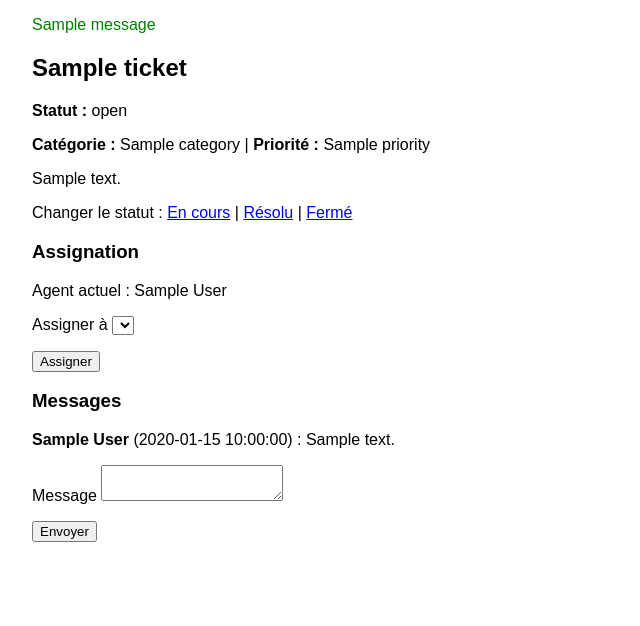
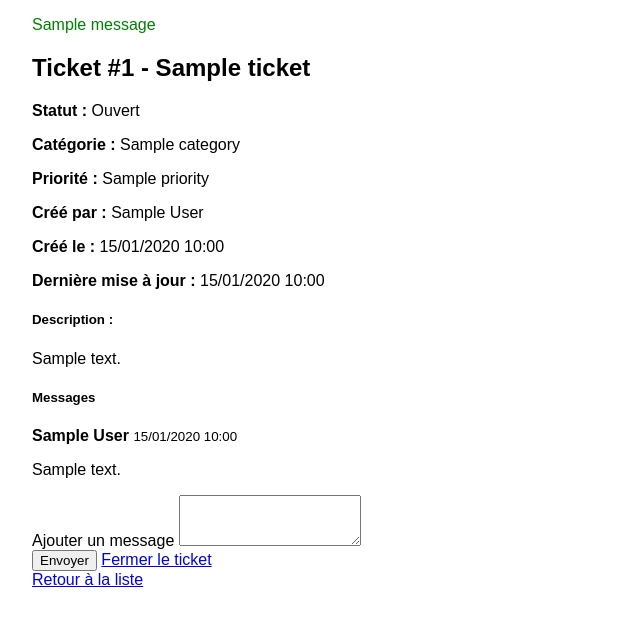
Before and after one commit to rababemsyah-icon/Helpdesk_project, a Flask app: page /tickets/1 in a window 1280 px wide. Shown: the part 108-734 px from the top of the page, without its empty margins (0-640 px from the left). Run offline with Flask 3, Linux system fonts and the light colour scheme; a user stored in the database is signed in; tables that the repository leaves empty hold one stand-in row (values such as "Sample post"); one stand-in notice (Sample message) is shown; lists and menus that the app fills with data are empty.

Commit message:
Projet Helpdesk terminé et fonctionnel

```diff
--- a/app/templates/tickets/detail.html
+++ b/app/templates/tickets/detail.html
@@ -1,39 +1,69 @@
 {% extends "base.html" %}
-{% block title %}{{ ticket.title }}{% endblock %}
+{% block title %}Détail du ticket #{{ ticket.id }}{% endblock %}
 
 {% block content %}
-<h2>{{ ticket.title }}</h2>
-<p><strong>Statut :</strong> {{ ticket.status }}</p>
-<p><strong>Catégorie :</strong> {{ ticket.category.name }} | <strong>Priorité :</strong> {{ ticket.priority.name }}</p>
-<p>{{ ticket.description }}</p>
+<h2>Ticket #{{ ticket.id }} - {{ ticket.title }}</h2>
 
-{% if current_user.role in ['agent', 'admin'] %}
-<p>
-    Changer le statut :
-    <a href="{{ url_for('tickets.change_status', ticket_id=ticket.id, new_status='in_progress') }}">En cours</a> |
-    <a href="{{ url_for('tickets.change_status', ticket_id=ticket.id, new_status='resolved') }}">Résolu</a> |
-    <a href="{{ url_for('tickets.change_status', ticket_id=ticket.id, new_status='closed') }}">Fermé</a>
-</p>
-{% endif %}
+<div class="card mb-4">
+    <div class="card-body">
+        <div class="row">
+            <div class="col-md-6">
+                <p><strong>Statut :</strong>
+                    {% if ticket.status == 'open' %}
+                    <span class="badge bg-success">Ouvert</span>
+                    {% else %}
+                    <span class="badge bg-secondary">Fermé</span>
+                    {% endif %}
+                </p>
+                <p><strong>Catégorie :</strong> {{ ticket.category.name if ticket.category else 'Non définie' }}</p>
+                <p><strong>Priorité :</strong> {{ ticket.priority.name if ticket.priority else 'Non définie' }}</p>
+            </div>
+            <div class="col-md-6">
+                <p><strong>Créé par :</strong> {{ ticket.requester.full_name }}</p>
+                <p><strong>Créé le :</strong> {{ ticket.created_at.strftime('%d/%m/%Y %H:%M') }}</p>
+                <p><strong>Dernière mise à jour :</strong> {{ ticket.updated_at.strftime('%d/%m/%Y %H:%M') }}</p>
+            </div>
+        </div>
+        <div class="mt-3">
+            <h5>Description :</h5>
+            <p>{{ ticket.description }}</p>
+        </div>
+    </div>
+</div>
 
-{% if current_user.role in ['agent', 'admin'] %}
-<h3>Assignation</h3>
-<p>Agent actuel : {{ ticket.agent.full_name if ticket.agent else "Non assigné" }}</p>
-<form method="POST">
-    {{ assign_form.hidden_tag() }}
-    <p>{{ assign_form.agent_id.label }} {{ assign_form.agent_id() }}</p>
-    <p>{{ assign_form.submit() }}</p>
-</form>
-{% endif %}
+<div class="card mb-4">
+    <div class="card-header">
+        <h5 class="mb-0">Messages</h5>
+    </div>
+    <div class="card-body">
+        {% if messages %}
+            {% for message in messages %}
+            <div class="border-bottom mb-3 pb-3">
+                <div class="d-flex justify-content-between">
+                    <strong>{{ message.author.full_name }}</strong>
+                    <small class="text-muted">{{ message.created_at.strftime('%d/%m/%Y %H:%M') }}</small>
+                </div>
+                <p class="mt-2">{{ message.content }}</p>
+            </div>
+            {% endfor %}
+        {% else %}
+            <p class="text-muted">Aucun message pour ce ticket.</p>
+        {% endif %}
 
-<h3>Messages</h3>
-{% for message in ticket.messages %}
-<p><strong>{{ message.author.full_name }}</strong> ({{ message.created_at }}) : {{ message.content }}</p>
-{% endfor %}
+        {% if ticket.status == 'open' %}
+        <form method="POST" action="{{ url_for('tickets.add_message', ticket_id=ticket.id) }}" class="mt-3">
+            <div class="mb-3">
+                <label for="content" class="form-label">Ajouter un message</label>
+                <textarea id="content" name="content" class="form-control" rows="3" required></textarea>
+            </div>
+            <button type="submit" class="btn btn-primary">Envoyer</button>
+            <a href="{{ url_for('tickets.close_ticket', ticket_id=ticket.id) }}" class="btn btn-danger" onclick="return confirm('Fermer ce ticket ?')">Fermer le ticket</a>
+        </form>
+        {% else %}
+        <div class="alert alert-info">Ce ticket est fermé.</div>
+        {% endif %}
+    </div>
+</div>
 
-<form method="POST">
-    {{ form.hidden_tag() }}
-    <p>{{ form.content.label }} {{ form.content() }}</p>
-    <p>{{ form.submit() }}</p>
-</form>
+<a href="{{ url_for('tickets.list_tickets') }}" class="btn btn-secondary">Retour à la liste</a>
 {% endblock %}
--- a/app/tickets/routes.py
+++ b/app/tickets/routes.py
@@ -1,9 +1,8 @@
-from flask import Blueprint, render_template, redirect, url_for, flash, abort
+from flask import Blueprint, render_template, redirect, url_for, flash, request
 from flask_login import login_required, current_user
 
 from app.extensions import db
-from app.models import Ticket, Category, Priority, TicketMessage, User
-from app.tickets.forms import TicketForm, TicketMessageForm, AssignForm
+from app.models import Category, Priority, Ticket, TicketMessage
 
 tickets_bp = Blueprint('tickets', __name__, url_prefix='/tickets')
 
@@ -12,86 +11,110 @@
 @login_required
 def list_tickets():
     if current_user.role == 'admin':
-        tickets = Ticket.query.all()
-    elif current_user.role == 'agent':
-        tickets = Ticket.query.filter_by(agent_id=current_user.id).all()
+        tickets = Ticket.query.order_by(Ticket.created_at.desc()).all()
     else:
-        tickets = Ticket.query.filter_by(requester_id=current_user.id).all()
-
+        tickets = Ticket.query.filter_by(requester_id=current_user.id).order_by(Ticket.created_at.desc()).all()
     return render_template('tickets/list.html', tickets=tickets)
 
 
 @tickets_bp.route('/new', methods=['GET', 'POST'])
 @login_required
-def create_ticket():
-    form = TicketForm()
-    form.category_id.choices = [(c.id, c.name) for c in Category.query.all()]
-    form.priority_id.choices = [(p.id, p.name) for p in Priority.query.all()]
+def new_ticket():
+    if request.method == 'POST':
+        title = request.form.get('title')
+        description = request.form.get('description')
+        category_id = request.form.get('category_id')
+        priority_id = request.form.get('priority_id')
 
-    if form.validate_on_submit():
+        if not title or not description:
+            flash('Le titre et la description sont obligatoires.', 'danger')
+            return redirect(url_for('tickets.new_ticket'))
+
         ticket = Ticket(
-            title=form.title.data,
-            description=form.description.data,
-            category_id=form.category_id.data,
-            priority_id=form.priority_id.data,
+            title=title,
+            description=description,
+            category_id=int(category_id) if category_id else None,
+            priority_id=int(priority_id) if priority_id else None,
             requester_id=current_user.id,
             status='open'
         )
         db.session.add(ticket)
         db.session.commit()
-        flash('Ticket créé avec succès.', 'success')
+        flash('Ticket créé avec succès !', 'success')
         return redirect(url_for('tickets.list_tickets'))
 
-    return render_template('tickets/create.html', form=form)
+    # Catégories et priorités en dur (pour éviter les problèmes MySQL)
+    categories = [
+        {'id': 1, 'name': 'Informatique'},
+        {'id': 2, 'name': 'Réseau'},
+        {'id': 3, 'name': 'Email'},
+        {'id': 4, 'name': 'Téléphonie'},
+        {'id': 5, 'name': 'Imprimante'},
+        {'id': 6, 'name': 'Autre'}
+    ]
+    priorities = [
+        {'id': 1, 'name': 'Basse'},
+        {'id': 2, 'name': 'Moyenne'},
+        {'id': 3, 'name': 'Haute'},
+        {'id': 4, 'name': 'Critique'}
+    ]
+
+    return render_template('tickets/create.html', categories=categories, priorities=priorities)
 
 
-@tickets_bp.route('/<int:ticket_id>', methods=['GET', 'POST'])
+@tickets_bp.route('/<int:ticket_id>')
 @login_required
-def ticket_detail(ticket_id):
+def view_ticket(ticket_id):
     ticket = Ticket.query.get_or_404(ticket_id)
 
-    if current_user.role == 'requester' and ticket.requester_id != current_user.id:
-        abort(403)
-    if current_user.role == 'agent' and ticket.agent_id != current_user.id:
-        abort(403)
+    if current_user.role != 'admin' and ticket.requester_id != current_user.id:
+        flash('Accès non autorisé.', 'danger')
+        return redirect(url_for('tickets.list_tickets'))
 
-    form = TicketMessageForm()
-    if form.validate_on_submit():
-        message = TicketMessage(
-            content=form.content.data,
-            ticket_id=ticket.id,
-            author_id=current_user.id
-        )
-        db.session.add(message)
-        db.session.commit()
-        flash('Message ajouté.', 'success')
-        return redirect(url_for('tickets.ticket_detail', ticket_id=ticket.id))
-
-    assign_form = AssignForm()
-    assign_form.agent_id.choices = [(u.id, u.full_name) for u in User.query.filter_by(role='agent').all()]
-
-    if current_user.role in ('agent', 'admin') and assign_form.validate_on_submit() and assign_form.submit.data:
-        ticket.agent_id = assign_form.agent_id.data
-        db.session.commit()
-        flash('Agent assigné.', 'success')
-        return redirect(url_for('tickets.ticket_detail', ticket_id=ticket.id))
-
-    return render_template('tickets/detail.html', ticket=ticket, form=form, assign_form=assign_form)
+    messages = TicketMessage.query.filter_by(ticket_id=ticket.id).order_by(TicketMessage.created_at.asc()).all()
+    return render_template('tickets/detail.html', ticket=ticket, messages=messages)
 
 
-@tickets_bp.route('/<int:ticket_id>/status/<string:new_status>')
+@tickets_bp.route('/<int:ticket_id>/message', methods=['POST'])
 @login_required
-def change_status(ticket_id, new_status):
+def add_message(ticket_id):
     ticket = Ticket.query.get_or_404(ticket_id)
 
-    if current_user.role not in ('agent', 'admin'):
-        abort(403)
+    if current_user.role != 'admin' and ticket.requester_id != current_user.id:
+        flash('Accès non autorisé.', 'danger')
+        return redirect(url_for('tickets.list_tickets'))
 
-    allowed_statuses = ('open', 'in_progress', 'resolved', 'closed')
-    if new_status not in allowed_statuses:
-        abort(400)
+    content = request.form.get('content')
+    if content and content.strip():
+        try:
+            message = TicketMessage(
+                ticket_id=ticket.id,
+                author_id=current_user.id,
+                content=content.strip()
+            )
+            db.session.add(message)
+            db.session.commit()
+            flash('Message ajouté avec succès.', 'success')
+        except Exception as e:
+            db.session.rollback()
+            flash(f'Erreur lors de l\'ajout du message: {str(e)}', 'danger')
+    else:
+        flash('Le message ne peut pas être vide.', 'danger')
 
-    ticket.status = new_status
+    return redirect(url_for('tickets.view_ticket', ticket_id=ticket.id))
+
+
+@tickets_bp.route('/<int:ticket_id>/close')
+@login_required
+def close_ticket(ticket_id):
+    ticket = Ticket.query.get_or_404(ticket_id)
+
+    if current_user.role != 'admin' and ticket.requester_id != current_user.id:
+        flash('Accès non autorisé.', 'danger')
+        return redirect(url_for('tickets.list_tickets'))
+
+    ticket.status = 'closed'
     db.session.commit()
-    flash(f'Statut mis à jour : {new_status}', 'success')
-    return redirect(url_for('tickets.ticket_detail', ticket_id=ticket.id))
+    flash('Ticket fermé.', 'info')
+
+    return redirect(url_for('tickets.view_ticket', ticket_id=ticket.id))
--- a/requirements.txt
+++ b/requirements.txt
@@ -2,17 +2,21 @@
 blinker==1.9.0
 click==8.4.2
 colorama==0.4.6
+dnspython==2.8.0
+email-validator==2.3.0
 Flask==3.1.3
 Flask-Login==0.6.3
 Flask-Migrate==4.1.0
 Flask-SQLAlchemy==3.1.1
 Flask-WTF==1.3.0
 greenlet==3.5.3
+idna==3.18
 itsdangerous==2.2.0
 Jinja2==3.1.6
 Mako==1.3.12
 MarkupSafe==3.0.3
 PyMySQL==1.2.0
+python-dotenv==1.2.2
 SQLAlchemy==2.0.51
 typing_extensions==4.16.0
 Werkzeug==3.1.8
--- a/run.py
+++ b/run.py
@@ -3,4 +3,4 @@
 app = create_app()
 
 if __name__ == '__main__':
-  app.run(debug=True, use_reloader=False, host='127.0.0.1', port=8000)
+    app.run(host='0.0.0.0', port=8000, debug=True)
```
Also changed, not shown: app/extensions.py (+9 -0 lines), app/models.py (+21 -19 lines), app/templates/tickets/create.html (+33 -6 lines), app/templates/tickets/list.html (+24 -9 lines), migrations/versions/b5040847b694_initial_migration.py (renamed from migrations/versions/3e892efc6e0f_initial_migration_users_categories_.py, +4 -4 lines).
